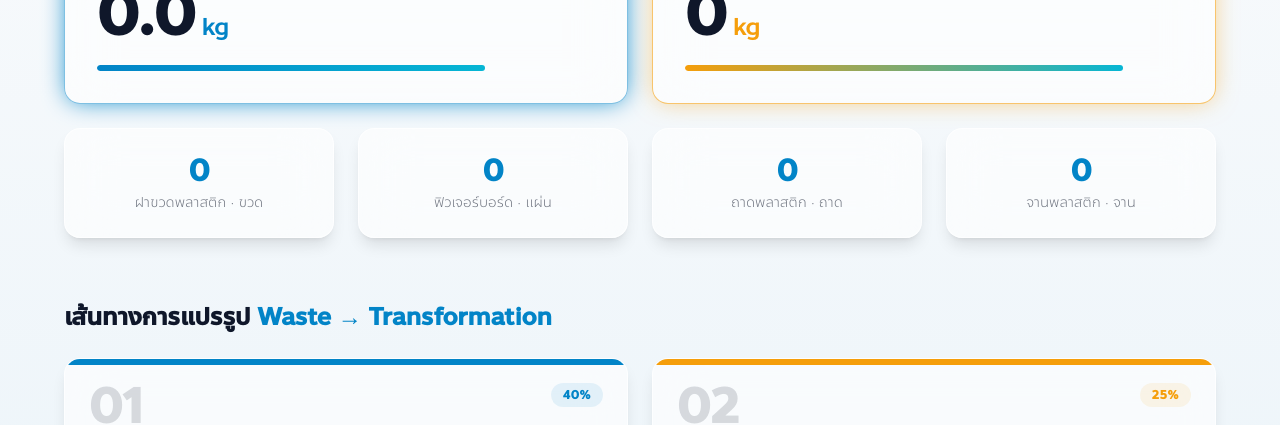
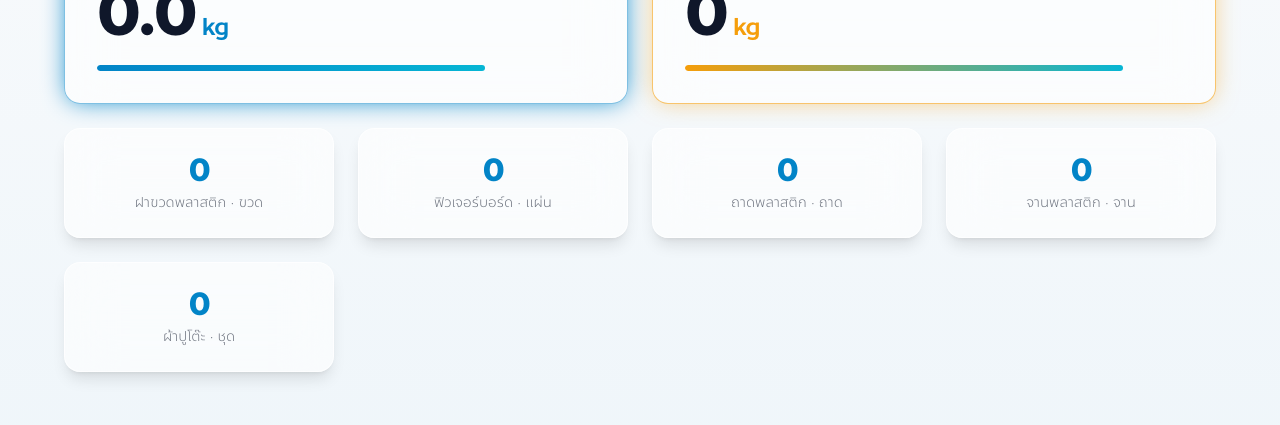
Before and after one commit to chitphhong/nmtc-nova-x, a React (Vite) app: page / in a window 1280 px wide. Shown: the part 1540-1965 px from the top of the page. Built offline with nearby package versions, Linux system fonts and the light colour scheme; no server answers; the database is empty.

Commit message:
Update MaterialPassport.jsx

```diff
--- a/src/components/MaterialPassport.jsx
+++ b/src/components/MaterialPassport.jsx
@@ -227,6 +227,7 @@ export default function MaterialPassport() {
             { label: 'ฟิวเจอร์บอร์ด', value: stats?.furniture_boards ?? 0, unit: 'แผ่น', color: 'text-azure' },
             { label: 'ถาดพลาสติก', value: stats?.plastic_trays ?? 0, unit: 'ถาด', color: 'text-azure' },
             { label: 'จานพลาสติก', value: stats?.plastic_plates ?? 0, unit: 'จาน', color: 'text-azure' },
+            { label: 'ผ้าปูโต๊ะ', value: stats?.tablecloths ?? 0, unit: 'ชุด', color: 'text-azure' },
 
 
           ].map((item, i) => (
```
